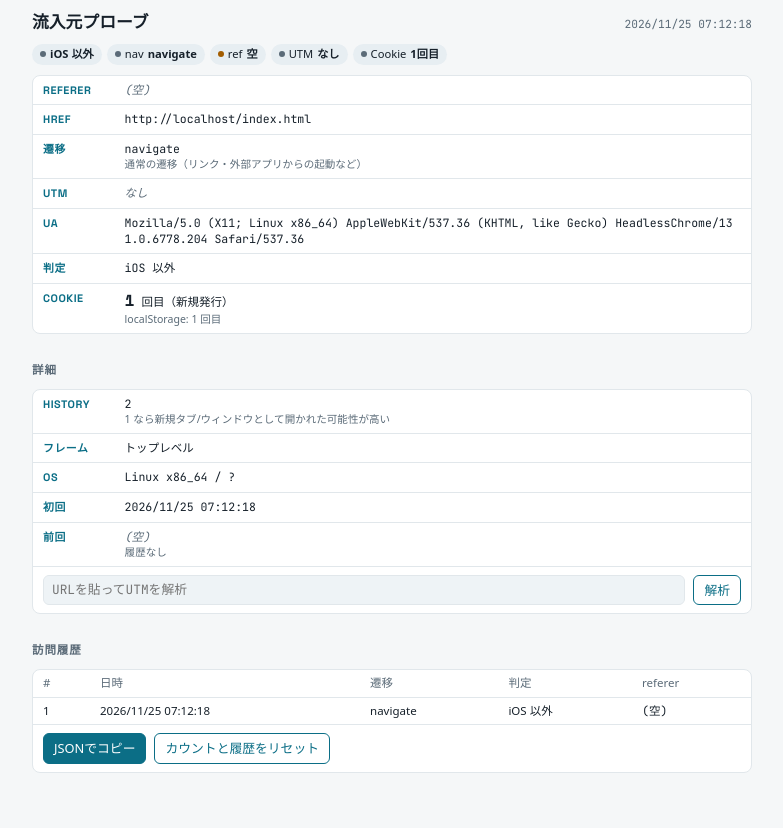
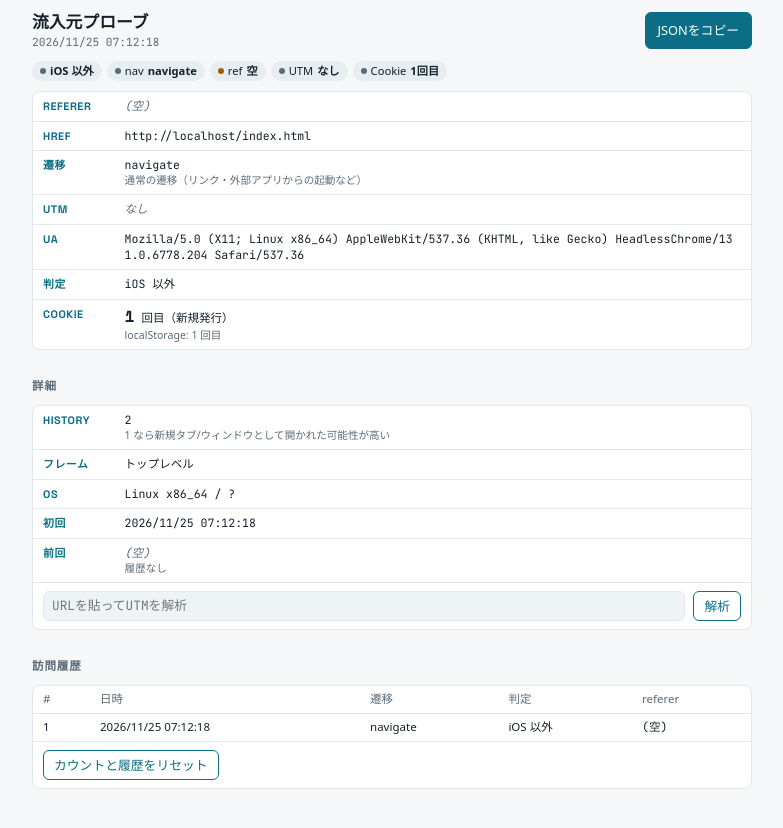
Before and after one commit to wema2-168/landing-probe, a plain HTML site: page index.html in a window 1280 px wide. Shown: the whole page, without its empty margins (248-1031 px from the left). Drawn offline with Linux system fonts and the light colour scheme.

Commit message:
Move JSON copy button to header
Co-Authored-By: Claude Opus 5.5 <noreply@anthropic.com>

```diff
--- a/index.html
+++ b/index.html
@@ -50,7 +50,10 @@ body {
   padding-block: 10px 40px;
 }
 .wrap { max-width: 720px; margin: 0 auto; display: flex; flex-direction: column; gap: 10px; }
-header { display: flex; align-items: baseline; justify-content: space-between; gap: 8px; flex-wrap: wrap; }
+header { display: flex; align-items: center; justify-content: space-between; gap: 8px; }
+.titleblock { min-width: 0; display: flex; flex-direction: column; }
+.headtools { display: flex; align-items: center; gap: 8px; flex-shrink: 0; }
+.headtools button { padding: 8px 12px; }
 h1 { font-family: var(--f-display); font-size: 1.05rem; margin: 0; }
 .stamp { font-family: var(--f-mono); font-size: 0.7rem; color: var(--muted); font-variant-numeric: tabular-nums; }
 .chips { display: flex; flex-wrap: wrap; gap: 5px; }
@@ -91,10 +94,17 @@ textarea#copyFallback { width: 100%; min-height: 120px; font-family: var(--f-mon
 <body>
 <div class="wrap">
   <header>
-    <h1>流入元プローブ</h1>
-    <span class="stamp" id="stamp"></span>
+    <div class="titleblock">
+      <h1>流入元プローブ</h1>
+      <span class="stamp" id="stamp"></span>
+    </div>
+    <div class="headtools">
+      <span class="toast" id="toast" aria-live="polite"></span>
+      <button type="button" class="primary" id="copyBtn">JSONをコピー</button>
+    </div>
   </header>
   <div class="chips" id="chips"></div>
+  <textarea id="copyFallback" hidden readonly aria-label="コピー用テキスト"></textarea>
 
   <div class="card">
     <dl>
@@ -133,11 +143,8 @@ textarea#copyFallback { width: 100%; min-height: 120px; font-family: var(--f-mon
       </table>
     </div>
     <div class="tools">
-      <button type="button" class="primary" id="copyBtn">JSONでコピー</button>
       <button type="button" id="resetBtn">カウントと履歴をリセット</button>
-      <span class="toast" id="toast" aria-live="polite"></span>
     </div>
-    <textarea id="copyFallback" hidden readonly aria-label="コピー用テキスト"></textarea>
   </div>
 </div>
 
@@ -303,7 +310,7 @@ textarea#copyFallback { width: 100%; min-height: 120px; font-family: var(--f-mon
   function toast(msg) { $("toast").textContent = msg; setTimeout(function () { $("toast").textContent = ""; }, 2500); }
   $("copyBtn").addEventListener("click", function () {
     var text = report();
-    var fallback = function () { var ta = $("copyFallback"); ta.value = text; ta.hidden = false; ta.focus(); ta.select(); toast("下の欄を選択しました。手動でコピーしてください"); };
+    var fallback = function () { var ta = $("copyFallback"); ta.value = text; ta.hidden = false; ta.focus(); ta.select(); toast("手動でコピー"); };
     if (navigator.clipboard && navigator.clipboard.writeText) navigator.clipboard.writeText(text).then(function () { toast("コピーしました"); }, fallback);
     else fallback();
   });
```
